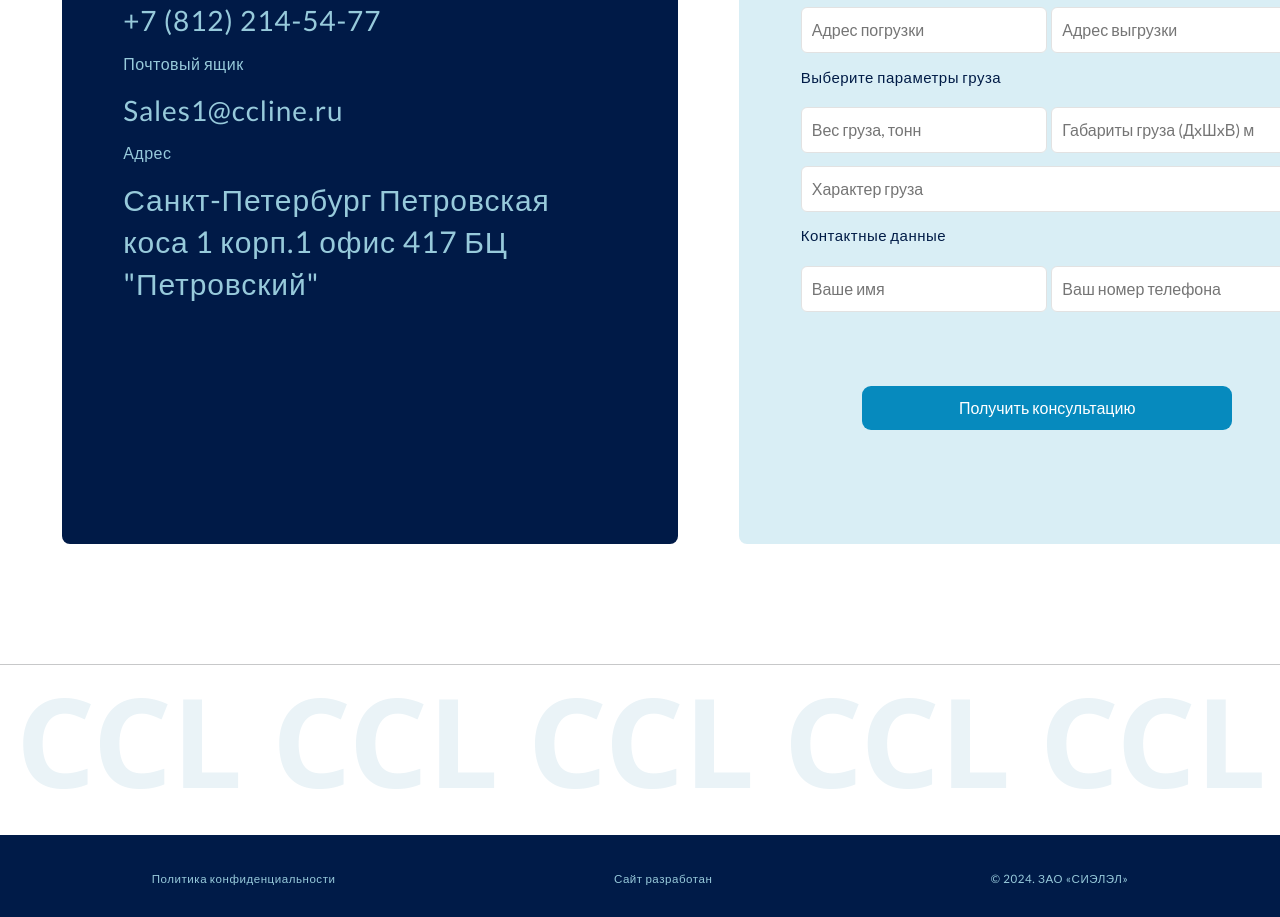
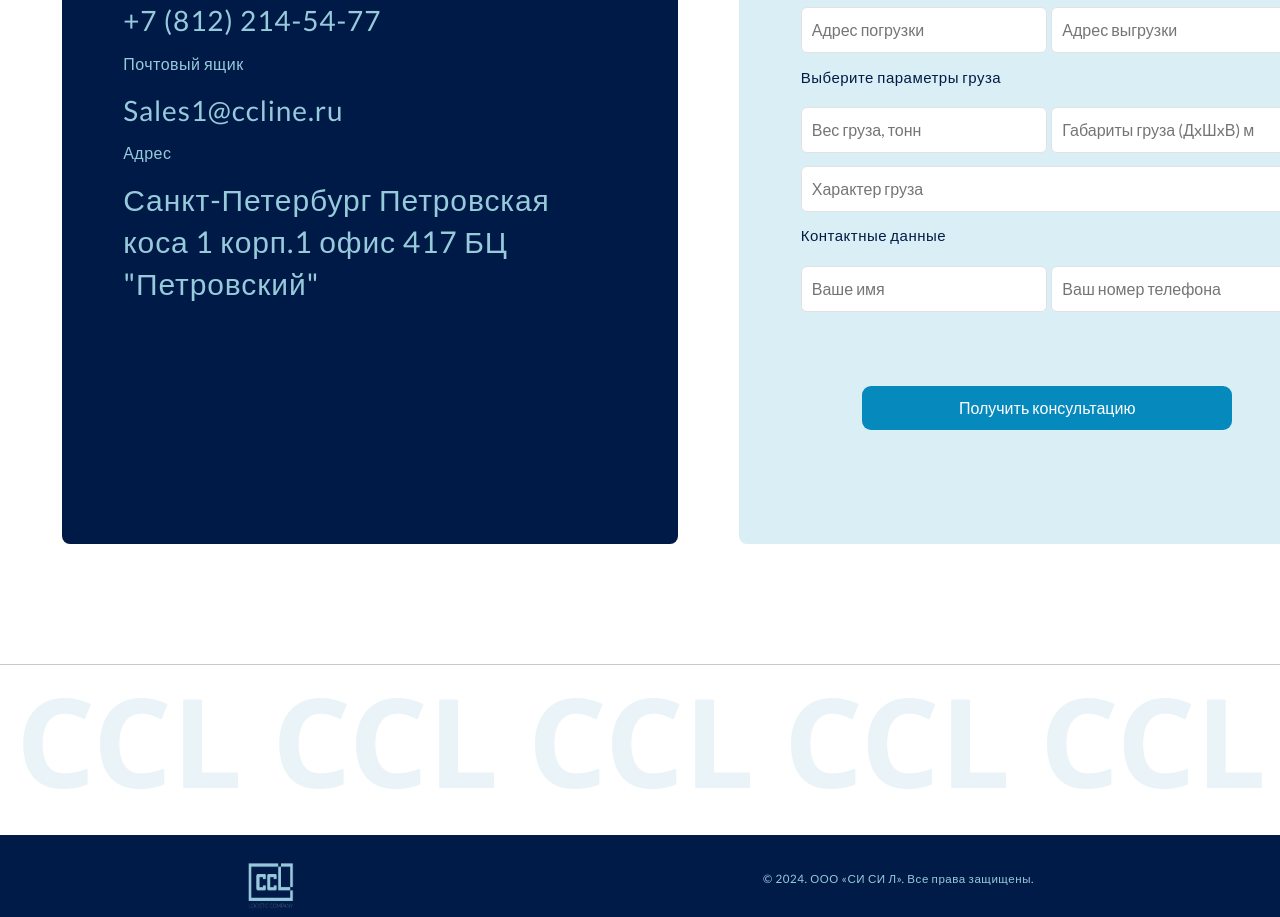
Before and after one commit to Flyer-DM/Web_transport_company, a plain HTML site: page index.html in a window 1280 px wide. Shown: the part 6689-7606 px from the top of the page. Drawn offline with nearby package versions, Linux system fonts and the light colour scheme.

Commit message:
Changed footer

```diff
--- a/index.html
+++ b/index.html
@@ -878,9 +878,8 @@
         <!-- Футер -->
         <div id="footer-block">
             <div id="last-flex-grid">
-                <span>Политика конфиденциальности</span>
-                <span>Сайт разработан</span>
-                <span>© 2024. ЗАО «СИЭЛЭЛ»</span>
+                <span><img src="images/logo.jpg" alt="Logo" id="logo-footer"></span>
+                <span>© 2024. ООО «СИ СИ Л». Все права защищены.</span>
             </div>
         </div>
     </footer>
--- a/style.css
+++ b/style.css
@@ -1095,3 +1095,9 @@ body {
 #targetElement1:focus {
     scroll-margin-top: 0;
 }
+
+#logo-footer {
+    width: 50px;
+    height: 50px;
+    margin-top: -10px;
+}
```
